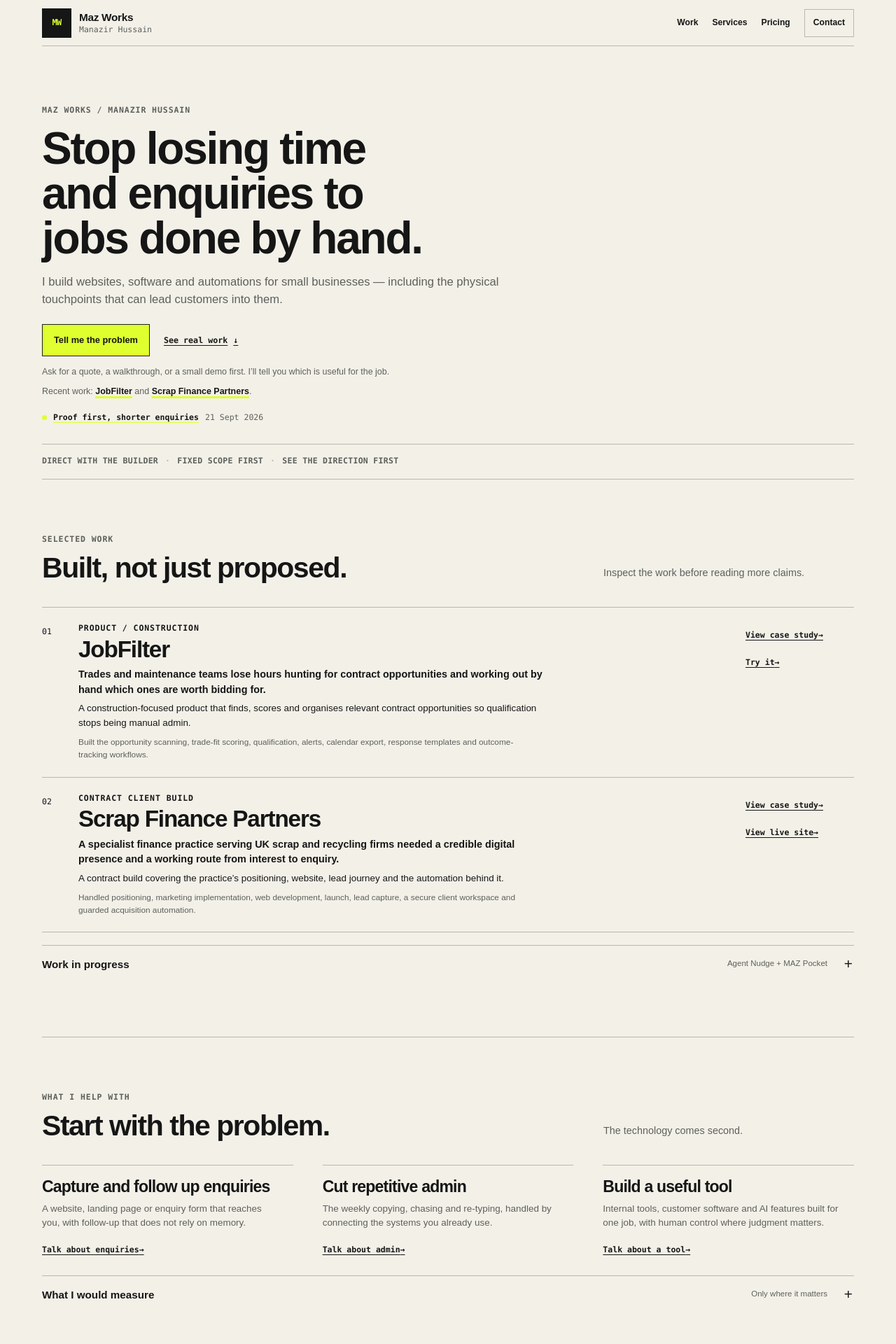
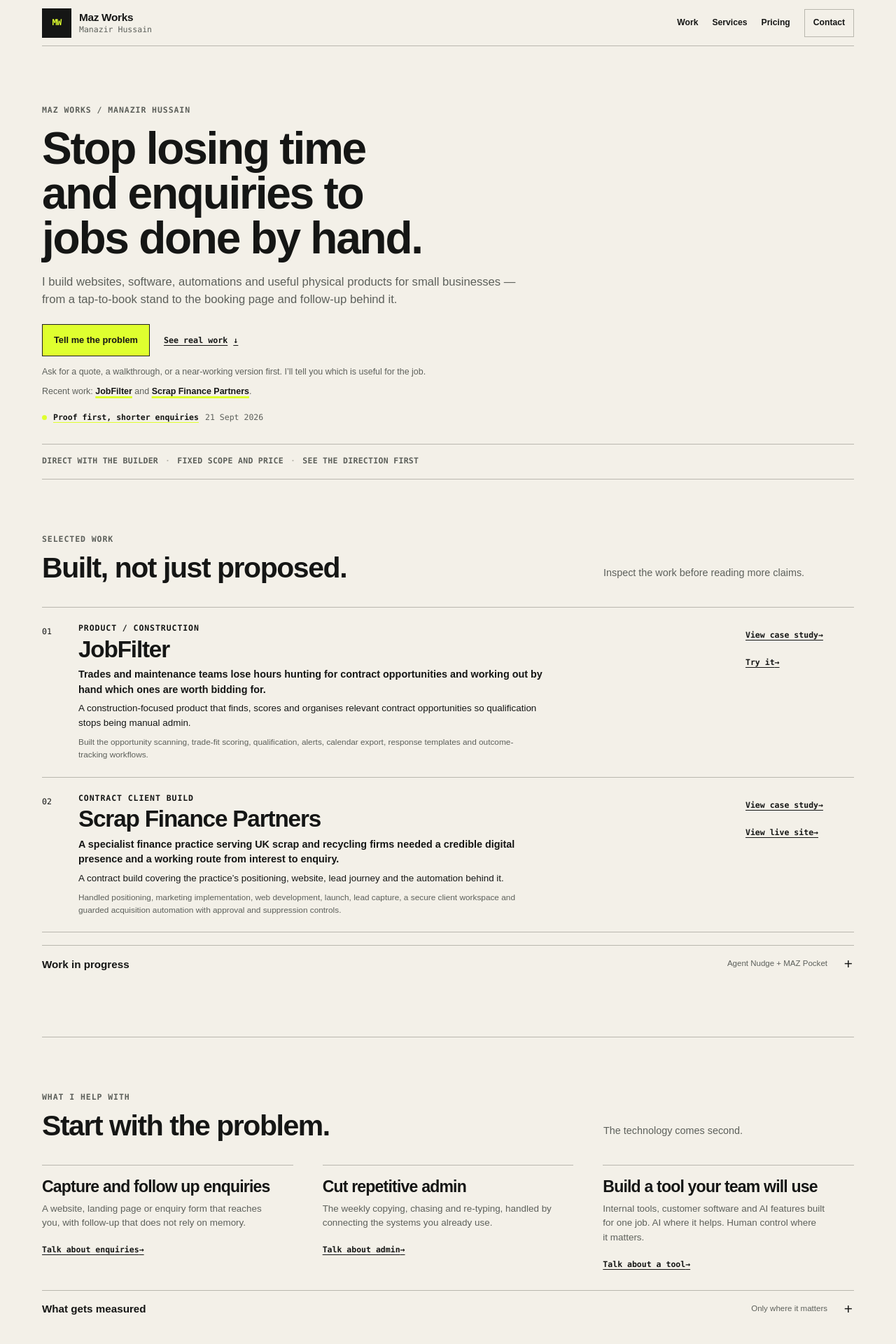
Before and after one commit to manazoid4/mazos-site, a Next.js app: page / in a window 1280 px wide. Shown: the top 1920 px of the page at 70% size. Built offline with nearby package versions, Linux system fonts and the light colour scheme.

Commit message:
Stage C: preserve tested trust contracts while keeping the clean layout

```diff
--- a/app/page.tsx
+++ b/app/page.tsx
@@ -19,18 +19,20 @@ const SERVICES = [
     action: 'Talk about admin',
   },
   {
-    title: 'Build a useful tool',
-    body: 'Internal tools, customer software and AI features built for one job, with human control where judgment matters.',
+    title: 'Build a tool your team will use',
+    body: 'Internal tools, customer software and AI features built for one job. AI where it helps. Human control where it matters.',
     service: 'software',
     action: 'Talk about a tool',
   },
 ];
 
 const MEASURES = [
-  ['Respond faster', 'lead and customer response time'],
-  ['Give hours back', 'admin hours per week'],
-  ['Keep follow-up moving', 'coverage and time to next action'],
-  ['Reduce dropped work', 'overdue tasks and missed handoffs'],
+  ['Respond faster', 'lead & customer response time'],
+  ['Give hours back to the team', 'admin hours per week'],
+  ['Make sales follow-up consistent', 'follow-up coverage & time to next action'],
+  ['Increase team capacity', 'work handled per person'],
+  ['Reduce dropped work', 'overdue tasks & missed handoffs'],
+  ['See where time and sales are leaking', 'response, time-to-quote, pipeline & workload signals'],
 ];
 
 const WORK = [
@@ -50,7 +52,7 @@ const WORK = [
     type: 'Contract client build',
     problem: 'A specialist finance practice serving UK scrap and recycling firms needed a credible digital presence and a working route from interest to enquiry.',
     summary: 'A contract build covering the practice’s positioning, website, lead journey and the automation behind it.',
-    role: 'Handled positioning, marketing implementation, web development, launch, lead capture, a secure client workspace and guarded acquisition automation.',
+    role: 'Handled positioning, marketing implementation, web development, launch, lead capture, a secure client workspace and guarded acquisition automation with approval and suppression controls.',
     links: [
       { label: 'View case study', href: '/work/scrap-finance-partners' },
       { label: 'View live site', href: 'https://scrap-finance-partners.vercel.app' },
@@ -76,9 +78,9 @@ const WORK = [
 
 const PROCESS = [
   ['01', 'Tell me the problem', 'Describe what is taking too much time. No technical detail needed.'],
-  ['02', 'See the direction', 'A demo, screen-share walkthrough, or written scope and quote — whichever suits the job.'],
-  ['03', 'Agree the work', 'What is delivered, the price and the requirements — agreed before any paid work.'],
-  ['04', 'Build and handover', 'I handle the build, testing and deployment, then hand it over clearly.'],
+  ['02', 'I show you the direction', 'A demo, screen-share walkthrough, or written scope and quote — whichever suits the job.'],
+  ['03', 'We agree the work', 'What is delivered, the price and the requirements — agreed before any paid work.'],
+  ['04', 'I build, test and hand it over', 'I handle the build, testing and deployment, then hand it over clearly.'],
 ];
 
 const OFFERS = [
@@ -151,12 +153,12 @@ export default function Page() {
         <div className="mw-hero-copy">
           <p className="eyebrow">Maz Works / Manazir Hussain</p>
           <h1 id="intro-title">Stop losing time and enquiries to jobs done by hand.</h1>
-          <p className="mw-lede">I build websites, software and automations for small businesses — including the physical touchpoints that can lead customers into them.</p>
+          <p className="mw-lede">I build websites, software, automations and useful physical products for small businesses — from a tap-to-book stand to the booking page and follow-up behind it.</p>
           <div className="mw-actions">
             <a className="button button-signal" href="#contact">Tell me the problem</a>
             <a className="text-link" href="#work">See real work <span aria-hidden="true">↓</span></a>
           </div>
-          <p className="mw-hero-note">Ask for a quote, a walkthrough, or a small demo first. I’ll tell you which is useful for the job.</p>
+          <p className="mw-hero-note">Ask for a quote, a walkthrough, or a near-working version first. I’ll tell you which is useful for the job.</p>
           <p className="mw-hero-proof">Recent work: <a href="#jobfilter">JobFilter</a> and <a href="#scrap-finance-partners">Scrap Finance Partners</a>.</p>
           <p className="mw-hero-update">
             <span>{LATEST_MAZ_WORKS_UPDATE.label}</span>
@@ -165,7 +167,7 @@ export default function Page() {
           </p>
         </div>
         <div className="mw-capabilities" aria-label="How working with Maz Works works">
-          <span>Direct with the builder</span><span>Fixed scope first</span><span>See the direction first</span>
+          <span>Direct with the builder</span><span>Fixed scope and price</span><span>See the direction first</span>
         </div>
         <nav className="mw-jumpbar" aria-label="Jump to page section">
           <a href="#work">Work</a><a href="#services">Services</a><a href="#pricing">Pricing</a><a href="#contact">Contact</a>
@@ -202,11 +204,11 @@ export default function Page() {
           ))}
         </div>
         <details className="mw-disclosure" id="impact">
-          <summary><span>What I would measure</span><small>Only where it matters</small></summary>
+          <summary><span>What gets measured</span><small>Only where it matters</small></summary>
           <div className="mw-disclosure-body">
             <div className="mw-impact-intro">
-              <h3>Measure the change, not the pitch.</h3>
-              <p>I’d rather agree a useful signal than promise a percentage before seeing the problem.</p>
+              <h3>Less waiting. Less admin. More useful work.</h3>
+              <p>I’d rather agree something you can actually measure than promise a percentage before seeing the problem.</p>
             </div>
             <div className="mw-measure-grid">
               {MEASURES.map(([title, measure]) => <div key={title}><strong>{title}</strong><span>{measure}</span></div>)}
@@ -242,7 +244,7 @@ export default function Page() {
 
         <aside className="mw-objects-strip" aria-labelledby="objects-showcase-title">
           <Image src="/objects/touch-three-hero.webp" alt="Concept visual of the black-and-white Touch Three NFC stand" width={1536} height={1024} sizes="(max-width: 760px) 32vw, 240px" unoptimized />
-          <div><p className="eyebrow">Maz Works Objects</p><h3 id="objects-showcase-title">A physical tap into a useful digital action.</h3><p>Review, booking, menu and lead-flow objects from £29.</p></div>
+          <div><p className="eyebrow">Maz Works Objects</p><h3 id="objects-showcase-title">Physical products that lead somewhere useful.</h3><p>Review, booking, menu and lead-flow objects from £29.</p></div>
           <a className="text-link" href="/3d-printing">Explore Objects <span aria-hidden="true">→</span></a>
         </aside>
 
@@ -266,6 +268,7 @@ export default function Page() {
           <div className="mw-background-grid">
             {BACKGROUND.map((item) => <article key={item.company}><p>{item.company}</p><h3>{item.role}</h3><span>{item.body}</span></article>)}
           </div>
+          <div className="mw-skill-strip"><span>Problem investigation</span><span>Process improvement</span><span>Client communication</span><span>Operational ownership</span><span>Regulated environments</span></div>
         </details>
       </section>
 
```
